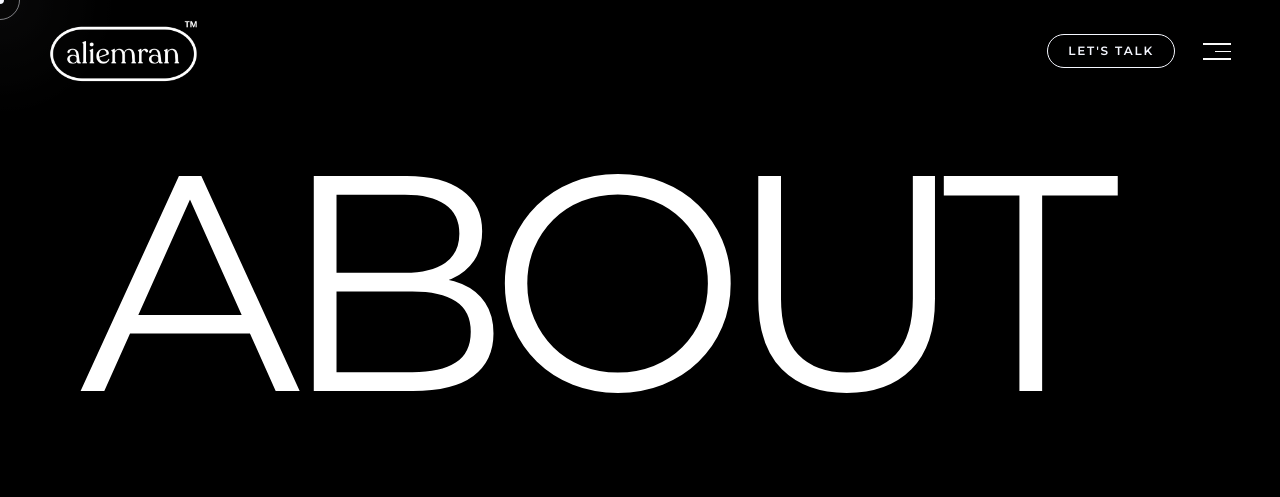
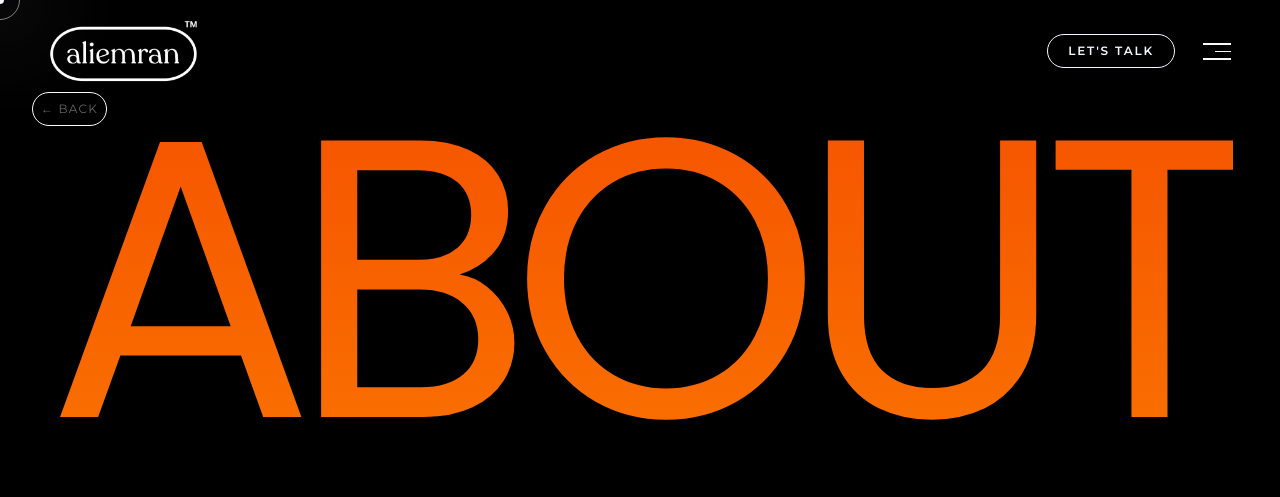
Before and after one commit to maliimran2808-droid/m-ali-portfolio, a Next.js app: page /about in a window 1280 px wide. Shown: the top 497 px of the page. Built offline with nearby package versions, Linux system fonts and the light colour scheme; grey boxes are pictures that could not be loaded.

Commit message:
changes small

```diff
--- a/src/app/about/page.tsx
+++ b/src/app/about/page.tsx
@@ -97,18 +97,37 @@ export default function AboutPage() {
             className="min-h-screen w-full"
             style={{ background: "#000" }}
         >
-
+            {/* ── Back Button ── */}
+            <div className="fixed left-8 top-23 z-5000">
+                <div className="overflow-hidden border p-2 rounded-full">
+                    <a
+                        href="/"
+                        className="reveal block font-[family-name:var(--font-montserrat)] text-xs uppercase tracking-widest text-white/40 transition-colors duration-300 hover:text-white"
+                    >
+                        ← Back
+                    </a>
+                </div>
+            </div>
 
             {/* ════════════════════════════════
           SECTION 1 — Page Title
       ════════════════════════════════ */}
-            <section className="w-full px-6 pb-0 pt-32 md:px-12 lg:px-20">
-                <div className="overflow-hidden">
+            <section className="w-full pb-0 pt-20 ">
+                <div className="overflow-hidden text-center">
                     <h1
-                        className="reveal block w-full font-[family-name:var(--font-montserrat)] font-[400] uppercase leading-none text-white"
+                        className="reveal block w-full font-[family-name:var(--font-poppins)] font-[400] uppercase leading-none text-white"
                         style={{
-                            fontSize: "clamp(80px, 24vw, 24vw)",
-                            letterSpacing: "-0.07em",
+                            fontSize: "clamp(60px, 31vw, 31vw)",
+                            letterSpacing: "-0.06em",
+                            width: "fit-content",
+                            margin: "0 auto",
+                            // ── Top to bottom gradient on the text ──
+                            background: "linear-gradient(180deg, #f55200 0%, #fa7200 100%)",
+                            WebkitBackgroundClip: "text",
+                            WebkitTextFillColor: "transparent",
+                            transform: "translate(0px, 0px)",
+                            backgroundClip: "text",
+                            opacity: "1",
                         }}
                     >
                         About
```
